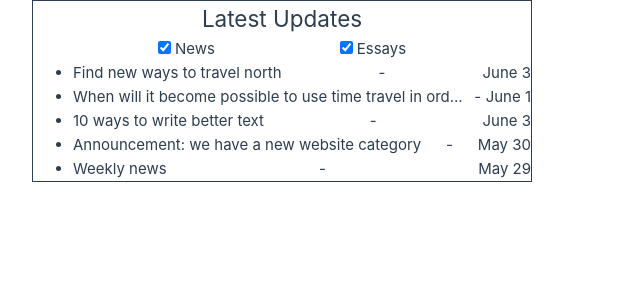
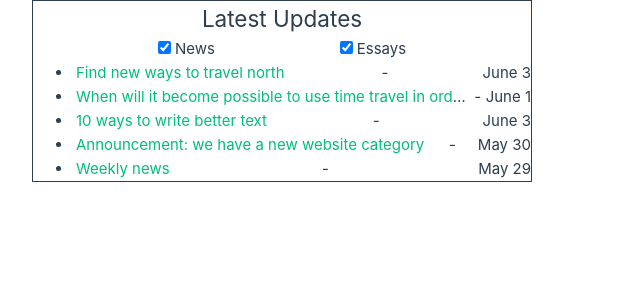
Before and after one commit to RadomirDjokovic4492/vue-test, a Vue app: page / in a window 1280 px wide. Shown: the top 300 px of the page, without its empty margins (0-640 px from the left). Built offline with nearby package versions, Linux system fonts and the light colour scheme; the HTML template or start-up script is replaced by a standard one.

Commit message:
feat: add link to articles in LatestUpdate component

```diff
--- a/src/components/LatestUpdates.vue
+++ b/src/components/LatestUpdates.vue
@@ -109,7 +109,11 @@ const formatDate = (date: string) => {
       <ul v-if="visibleArticles.length">
         <li v-for="article in visibleArticles" :key="article.url">
           <div class="list-item">
-            <div class="list-item-title">{{ article.title }}</div>
+            <div class="list-item-title">
+              <a :href="article.url">
+                {{ article.title }}
+              </a>
+            </div>
             <span class="list-item-hyphen"> - </span>
             <div class="list-item-date">{{ formatDate(article.publishDate) }}</div>
           </div>
```
